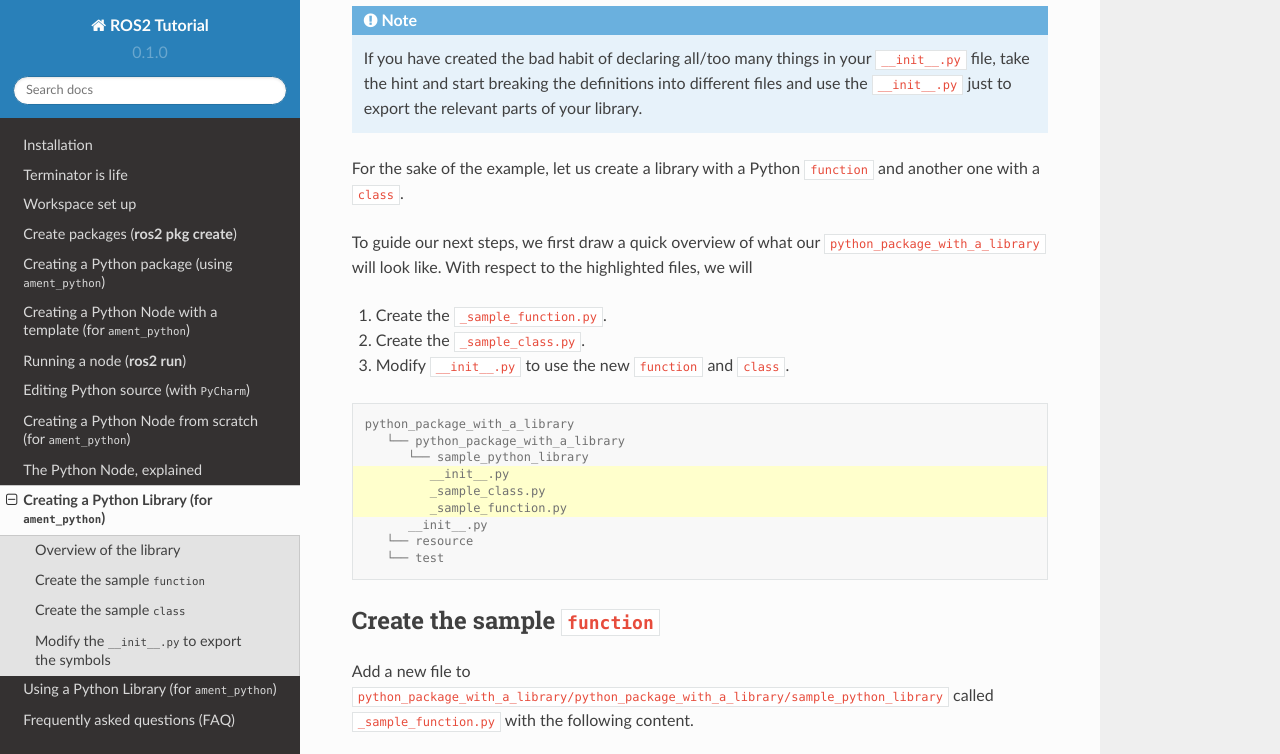
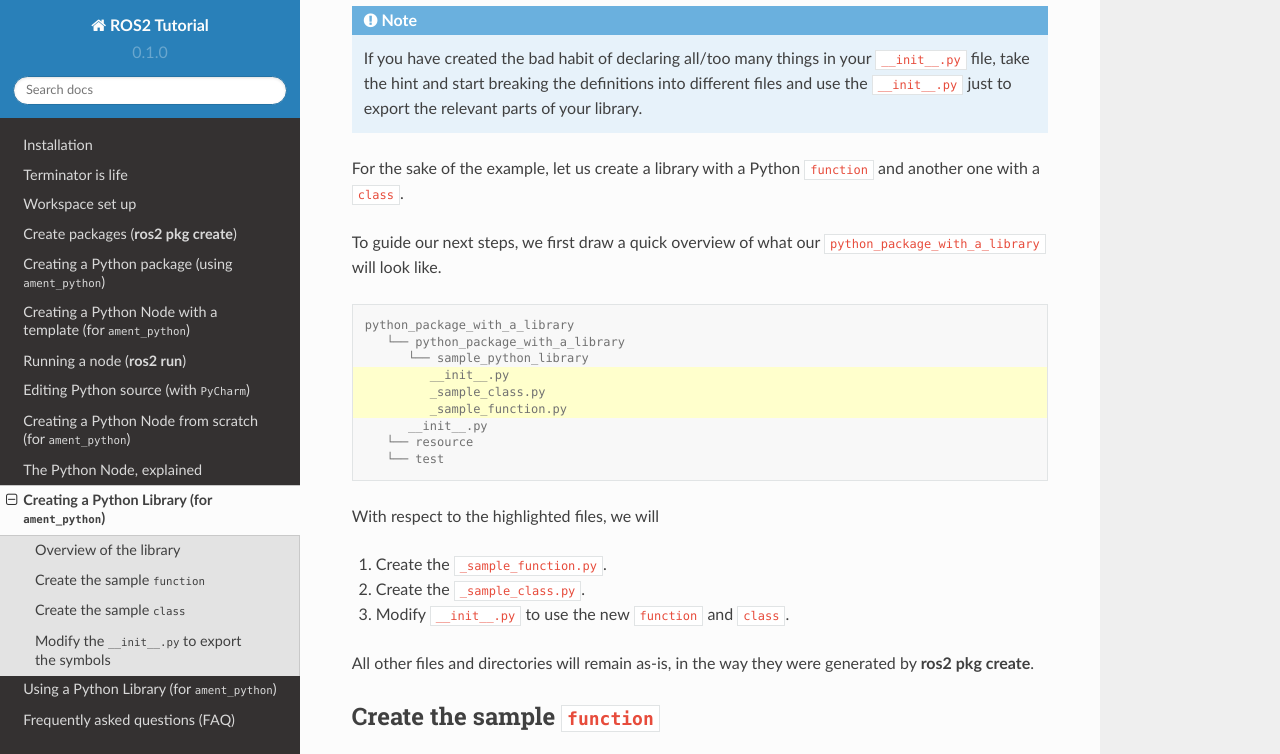
Before and after one commit to mmmarinho/ROS2_Tutorial, a Sphinx documentation site: the page built from docs/source/create_python_library.rst, in a window 1280 px wide and 1400 px high, scrolled down 1107 px, cut to the strip 0-754 px from the top of the window. Built offline with Sphinx 7.4.7 and the Read the Docs theme 2.0.0, drawn with Linux system fonts in a browser that asks for light colours; some of the changed text lies outside the part shown.

Commit message:
Update create_python_library.rst

```diff
--- a/docs/source/create_python_library.rst
+++ b/docs/source/create_python_library.rst
@@ -81,6 +76,14 @@
       └── resource
       └── test
 
+With respect to the highlighted files, we will
+
+#. Create the :code:`_sample_function.py`.
+#. Create the :code:`_sample_class.py`.
+#. Modify :file:`__init__.py` to use the new :code:`function` and :code:`class`.
+
+All other files and directories will remain as-is, in the way they were generated by :program:`ros2 pkg create`.
+
 Create the sample :code:`function`
 ----------------------------------
 
@@ -90,6 +93,8 @@
    :language: python
    :linenos:
    :lines: 26-
+
+The function has two parameters, :code:`a` and :code:`b`. For simplicity, we're expecting arguments of type :code:`float` and returning a :code:`float`, but it could be any Python function.
 
 Create the sample :code:`class`
 -------------------------------
@@ -101,6 +106,8 @@
    :linenos:
    :lines: 26-
 
+The class is quite simple with a `private data member <https://docs.python.org/3/tutorial/classes.html#private-variables>`_ and a method to retrieve it.
+
 Modify the :code:`__init__.py` to export the symbols
 ----------------------------------------------------
 
```
Also changed, not shown: other parts of docs/source/create_python_library.rst (+0 -5 lines).
